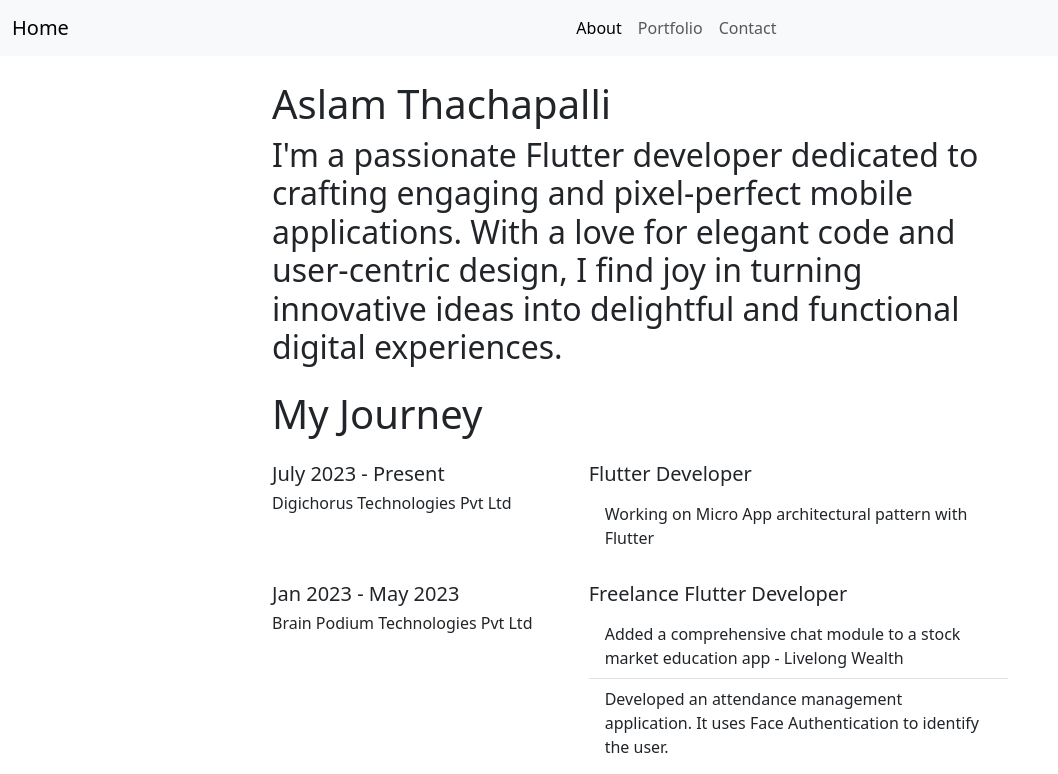
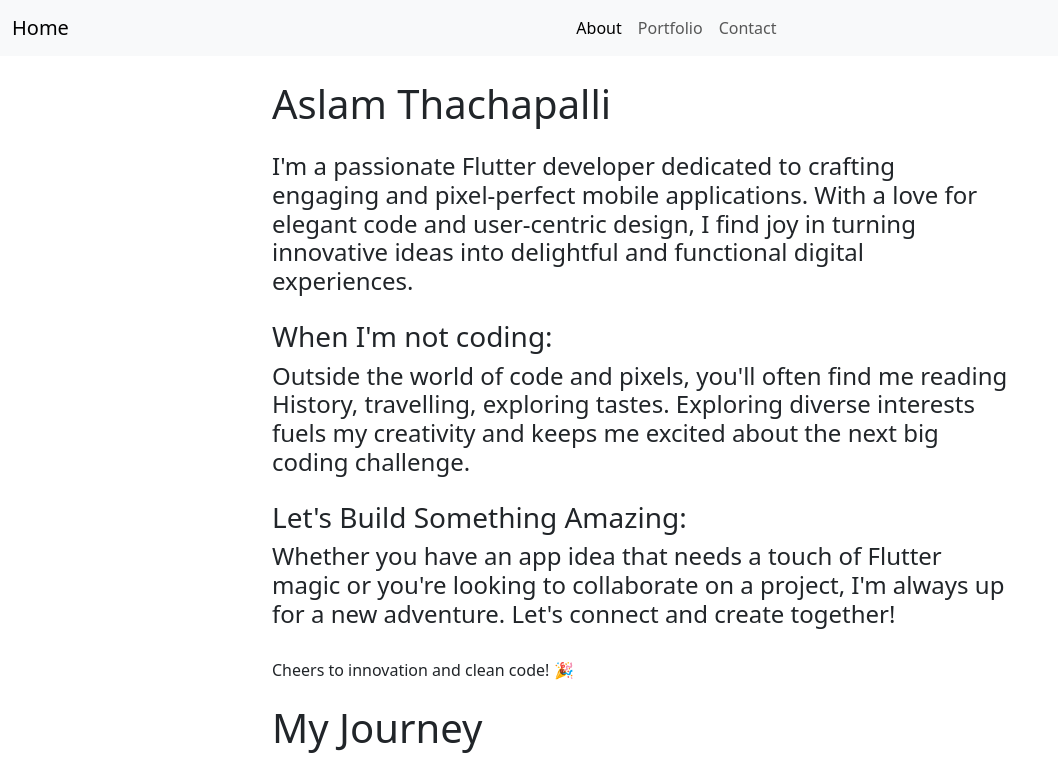
Before and after one commit to AslamThachapalli/my-personal-website, a React (Vite) app: page /info in a window 1280 px wide. Shown: the top 774 px of the page, without its empty margins (0-1058 px from the left). Built offline with nearby package versions, Linux system fonts and the light colour scheme.

Commit message:
more contents added

```diff
--- a/src/components/Header.jsx
+++ b/src/components/Header.jsx
@@ -48,9 +48,6 @@ const Header = ({ currentTab }) => {
             </a>
           </div>
         </div>
-        {/* <a className="navbar-brand" aria-expanded="false" href="/">
-          Home
-        </a> */}
       </div>
     </nav>
   );
--- a/src/components/Journey.jsx
+++ b/src/components/Journey.jsx
@@ -1,7 +1,7 @@
 const Journey = ({ period, company, title, responsibilities, link }) => {
   return (
     <div className="row mt-4">
-      <div className="col-md-5">
+      <div className="col-md-4">
         <h5>{period}</h5>
         <a
           href={link}
@@ -10,6 +10,10 @@ const Journey = ({ period, company, title, responsibilities, link }) => {
         >
           <h6>{company}</h6>
         </a>
+      </div>
+
+      <div className="col-md-1 d-none d-md-block">
+        <div className="vr" style={{ height: "70px" }}></div>
       </div>
 
       <div className="col-md-7">
--- a/src/pages/About.jsx
+++ b/src/pages/About.jsx
@@ -9,13 +9,28 @@ const About = () => {
       <div className="container">
         <div className="row d-flex justify-content-center">
           <div className="col-11 col-lg-8">
-            <h1 className="mt-4">Aslam Thachapalli</h1>
-            <h2 className="mt-2">
+            <h1 className="mt-4 mb-4">Aslam Thachapalli</h1>
+            <h4 className="mt-2">
               I'm a passionate Flutter developer dedicated to crafting engaging
               and pixel-perfect mobile applications. With a love for elegant
               code and user-centric design, I find joy in turning innovative
               ideas into delightful and functional digital experiences.
-            </h2>
+            </h4>
+            <h3 className="mt-4">When I'm not coding:</h3>
+            <h4>
+              Outside the world of code and pixels, you'll often find me reading
+              History, travelling, exploring tastes. Exploring diverse interests
+              fuels my creativity and keeps me excited about the next big coding
+              challenge.
+            </h4>
+            <h3 className="mt-4">Let's Build Something Amazing:</h3>
+            <h4>
+              Whether you have an app idea that needs a touch of Flutter magic
+              or you're looking to collaborate on a project, I'm always up for a
+              new adventure. Let's connect and create together!
+            </h4>
+            <br />
+            <h6>Cheers to innovation and clean code! 🎉</h6>
             <h1 className="mt-4">My Journey</h1>
             <div className="mt-2">
               <Journey
--- a/src/pages/Home.jsx
+++ b/src/pages/Home.jsx
@@ -21,13 +21,19 @@ const Home = () => {
                 onClick={() => navigate("portfolio")}
                 style={{ cursor: "pointer" }}
               >
-                WORK.
+                WORKS.
               </span>
             </h2>
 
             <h2 className="text-start mt-4">
               Feel free to snoop around on my{" "}
-              <span className="text-light">CV.</span>
+              <a
+                href="https://drive.google.com/file/d/1i2bIjHzc1pWQw-hl1Q-_0WDrrfysIC9J/view?usp=sharing"
+                target="_blank"
+                style={{ textDecoration: "none" }}
+              >
+                <span className="text-light">CV.</span>{" "}
+              </a>
               <br />
               For inquiries or a how you doing{" "}
               <span
```
